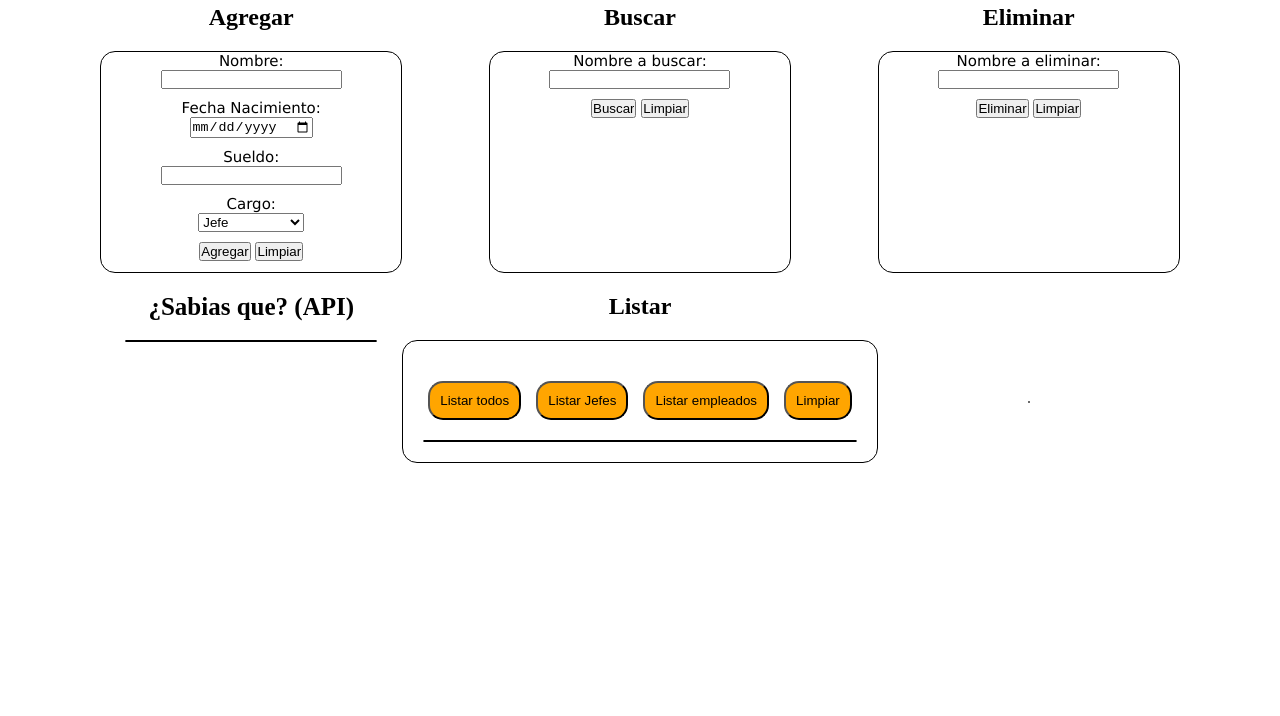
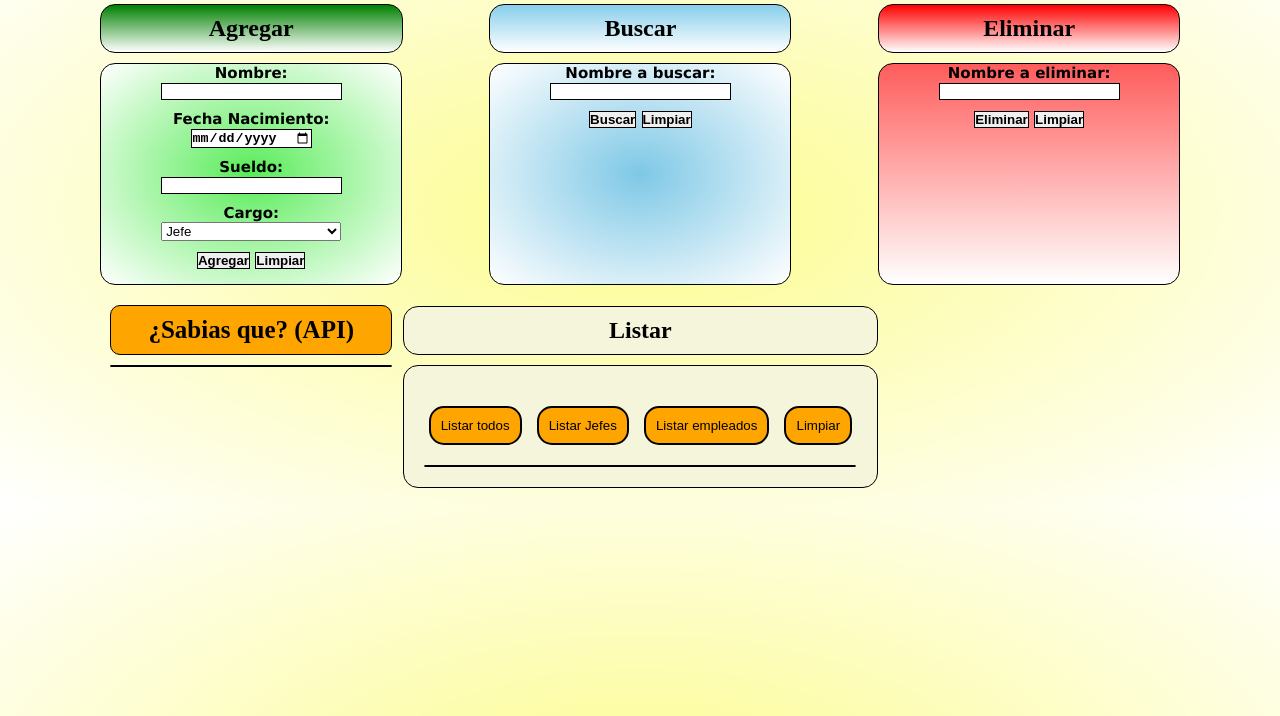
Before and after one commit to sperinesr/Javascript, a plain HTML site: page index.html in a window 1280 px wide. Shown: the part 84-800 px from the top of the page. Drawn offline with nearby package versions, Linux system fonts and the light colour scheme; no server answers.

Commit message:
detalles css

```diff
--- a/estilo.css
+++ b/estilo.css
@@ -9,6 +9,7 @@ body{
     justify-content: center;
     justify-items: center;
     align-items: center;
+    background: radial-gradient(rgb(252, 252, 142), white);
 }
 h1{
     grid-column-start: 1;
@@ -24,7 +25,13 @@ h1{
     text-align: center;
     grid-column: 1;
     grid-row: 2;
-    padding-bottom: 20px;
+    padding-block: 10px;
+    margin-bottom: 10px;
+    border: black solid 1px;
+    border-radius: 15px;
+    padding-inline: 108px;
+
+    background: linear-gradient(green,white);
 }
 
 .agregar{
@@ -32,43 +39,56 @@ h1{
     grid-row: 3;
     text-align: center;
     font-family: 'Lucida Sans', 'Lucida Sans Regular', 'Lucida Grande', 'Lucida Sans Unicode', Geneva, Verdana, sans-serif;
+    font-weight: bold;
     border: black solid 1px;
     width: 300px;
     height: 200px;
     padding-bottom: 20px;
     font-size: 15px;
     border-radius: 15px;
+    background: radial-gradient(rgb(88, 236, 88),white);
 }
 
 .agregar input{
     margin-bottom: 10px;
+    font-weight: bold;
+    border: black solid 1px;
 }
 
 .agregar select{
     margin-bottom: 10px;
-    width: max-content;
+    width: 180px;
 }
 .bu{
     text-align: center;
     grid-column: 2;
     grid-row: 2;
-    padding-bottom: 20px;
+    padding-block: 10px;
+    margin-bottom: 10px;
+    border: black solid 1px;
+    border-radius: 15px;
+    padding-inline: 114px;
+    background: linear-gradient(skyblue,white);
 }
 .buscar{
     grid-column: 2;
     grid-row: 3;
     text-align: center;
     font-family: 'Lucida Sans', 'Lucida Sans Regular', 'Lucida Grande', 'Lucida Sans Unicode', Geneva, Verdana, sans-serif;
+    font-weight: bold;
     border: black solid 1px;
     width: 300px;
     height: 200px;
     padding-bottom: 20px;
     font-size: 15px;
     border-radius: 15px;
+    background: radial-gradient(rgb(126, 200, 230),white);
 }
 
 .buscar input{
     margin-bottom: 10px;
+    font-weight: bold;
+    border: black solid 1px;
 }
 
 .buscar div{
@@ -81,32 +101,45 @@ h1{
     text-align: center;
     grid-column: 3;
     grid-row: 2;
-    padding-bottom: 20px;
+    padding-block: 10px;
+    margin-bottom: 10px;
+    border: black solid 1px;
+    border-radius: 15px;
+    padding-inline: 104px;
+    background: linear-gradient(red,white);
 }
 .eliminar{
     grid-column: 3;
     grid-row: 3;
     text-align: center;
     font-family: 'Lucida Sans', 'Lucida Sans Regular', 'Lucida Grande', 'Lucida Sans Unicode', Geneva, Verdana, sans-serif;
+    font-weight: bold;
     border: black solid 1px;
     width: 300px;
     height: 200px;
     padding-bottom: 20px;
     font-size: 15px;
     border-radius: 15px;
+    background: linear-gradient(rgb(255, 92, 92),white);
 }
 
 .eliminar input {
     margin-bottom: 10px;
+    font-weight: bold;
+    border: black solid 1px;
 }
 
 .li{
     text-align: center;
     grid-column: 2;
     grid-row: 4;
-    padding-top: 20px;
-    padding-bottom: 20px;
-
+    padding-block: 10px;
+    margin-bottom: 10px;
+    border: black solid 1px;
+    border-radius: 15px;
+    padding-inline: 205px;
+    margin-top: 20px;
+    background-color: beige;
 }
 
 .listar{
@@ -119,10 +152,13 @@ h1{
     height: max-content;
     padding: 20px;
     border-radius: 15px;
+    margin-bottom: 20px;
+    background-color: beige;
 }
 
 .listar input{
     border-radius: 15px;
+    border: black solid 2px;
     margin: 5px;
     padding: 10px;
     margin-top: 20px;
@@ -133,6 +169,9 @@ h1{
 #lista{
     border: black solid 1px;
     border-radius: 10px;
+    font-weight: bold;
+    width: 430px;
+    background: linear-gradient(white,rgb(165, 164, 164));
 }
 
 #titleapi{
@@ -140,14 +179,24 @@ h1{
     grid-row: 4;
     font-size: 25px;
     font-weight: bold;
+    border: black solid 1px;
+    border-radius: 10px;
+    padding-block: 10px;
+    margin-bottom: 10px;
+    margin-top: 20px;
+    width: 280px;
+    text-align: center;
+    color: black;
+    background-color: orange;
 }
 #apichuck{
     grid-column: 1;
     grid-row: 5;
     font-size: 30px;
+    font-style: italic;
     color: orange;
     background-color: black;
-    width: 250px;
+    width: 280px;
     border: black solid 1px;
     border-radius: 15px;
     text-align: center;
--- a/index.html
+++ b/index.html
@@ -54,7 +54,6 @@
         <input type="reset" value="Limpiar" id="limpiarL">
         <div id="lista"></div>
     </form>
-    <p id="lista"></p>
 
     <script src="./app.js"></script>
     <script src="https://unpkg.com/sweetalert/dist/sweetalert.min.js"></script>
```
